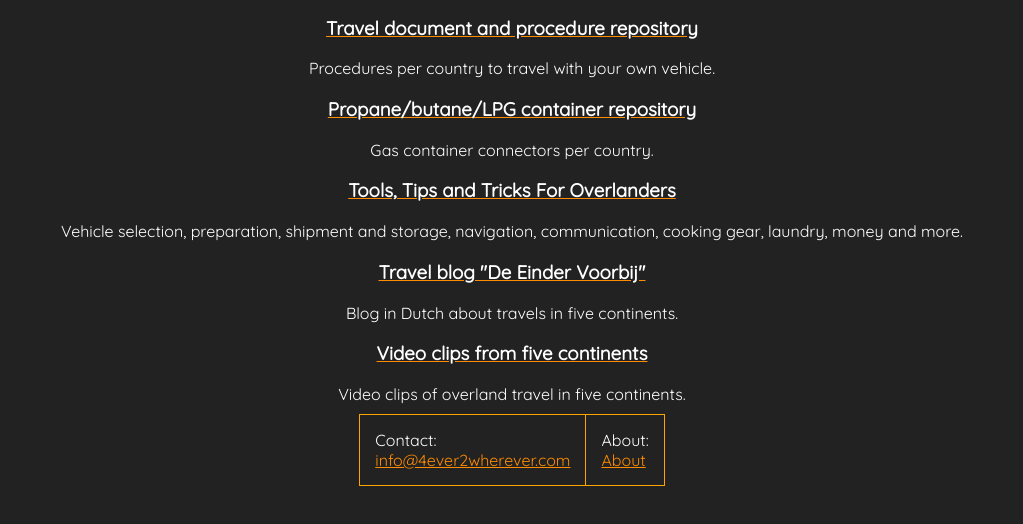
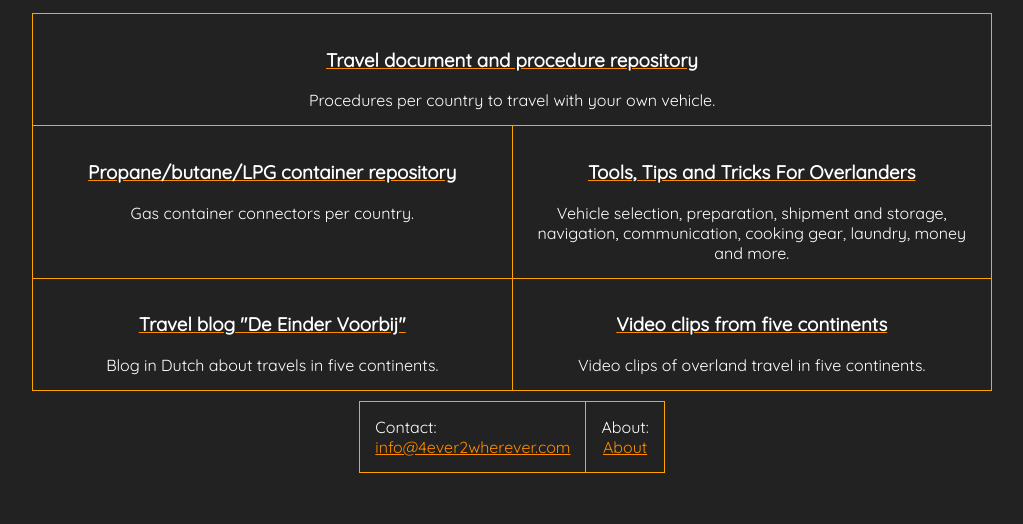
Before and after one commit to JanVanBekkum/Main, a plain HTML site: page index.html in a window 1280 px wide. Shown: the part 126-650 px from the top of the page, without its empty margins (128-1151 px from the left). Drawn offline with nearby package versions, Linux system fonts and the light colour scheme.

Commit message:
Layout changed

```diff
--- a/index.html
+++ b/index.html
@@ -29,8 +29,12 @@
 			margin-left:auto;
 			margin-right:auto;
 			width:100px;
+			vertical-align: top;
 		 }
-		tr,td {text-align:left;}
+		tr,td {
+			text-align:center;
+			vertical-align: top;
+		}
 
 	</style>
 
@@ -77,21 +81,24 @@
 	</div>
 	<div style="text-align:center">
 
-<a href="https://www.4ever2wherever.com/documents/"><h3>Travel document and procedure repository</h3></a>
-Procedures per country to travel with your own vehicle.
-<a href="https://www.4ever2wherever.com/gas/"><h3>Propane/butane/LPG container repository</h3></a>
-Gas container connectors per country.
-<a href="https://4ever2wherever.weebly.com/"><h3>Tools, Tips and Tricks For Overlanders</h3></a>
-Vehicle selection, preparation, shipment and storage, navigation, communication, cooking gear, laundry, money and more.
-<a href="https://janvanbekkum.wordpress.com/"><h3>Travel blog "De Einder Voorbij"</h3></a>
-Blog in Dutch about travels in five continents.
-<a href="https://www.youtube.com/channel/UC_rT1jOAACGE5B6IWTBFsPA/"><h3>Video clips from five continents</h3></a>
-Video clips of overland travel in five continents.
+<table style="width:100%">
+   <tr>
+    <td colspan="2" style = "padding: 15px;"><a href="https://www.4ever2wherever.com/documents/"><h3>Travel document and procedure repository</h3></a>Procedures per country to travel with your own vehicle.</td>
+  </tr>
+  <tr>
+    <td style="width: 50%; padding: 15px"><a href="https://www.4ever2wherever.com/gas/"><h3>Propane/butane/LPG container repository</h3></a>Gas container connectors per country.</td>
+    <td style="padding: 15px"><a href="https://4ever2wherever.weebly.com/"><h3>Tools, Tips and Tricks For Overlanders</h3></a>Vehicle selection, preparation, shipment and storage, navigation, communication, cooking gear, laundry, money and more.</td>
+  </tr>
+  <tr>
+    <td style="padding: 15px"><a href="https://janvanbekkum.wordpress.com/"><h3>Travel blog "De Einder Voorbij"</h3></a>Blog in Dutch about travels in five continents.</td>
+    <td style="padding: 15px"><a href="https://www.youtube.com/channel/UC_rT1jOAACGE5B6IWTBFsPA/"><h3>Video clips from five continents</h3></a>Video clips of overland travel in five continents.</td>
+  </tr>
+</table>
 
 	<div class="container">
 		<table id="table1">
 			<tr>
-				<td style = "padding: 15px ;">Contact:<br><a href="mailto:info@4ever2wherever.com" target='_blank'>info@4ever2wherever.com</a></td>
+				<td style = "text-align: left;padding: 15px ;">Contact:<br><a href="mailto:info@4ever2wherever.com" target='_blank'>info@4ever2wherever.com</a></td>
 				<td style = "padding: 15px ;">About:<br><a href="aboutshort.html">About</a></td>
 			</tr>
 		</table>
```
